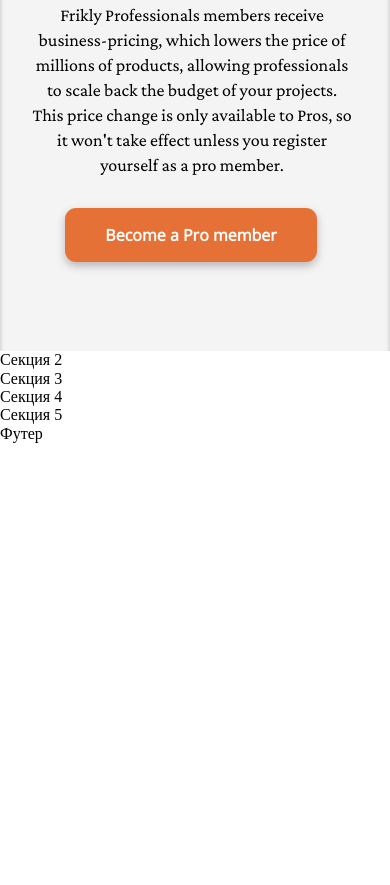
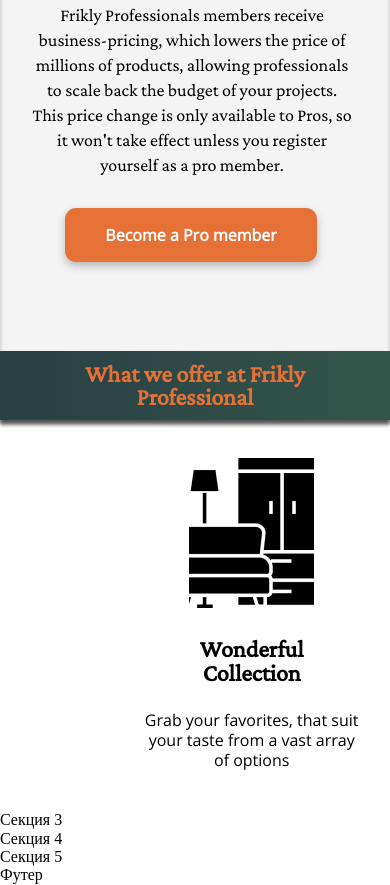
Before and after one commit to tatianapriskoka/Interior-design-company-app, a plain HTML site: page index.html in a window 390 px wide. Shown: the part 2882-3767 px from the top of the page. Before the commit the page ends 3325 px from the top, so only its background shows below. Drawn offline with nearby package versions, Linux system fonts and the light colour scheme; files that its build step writes are made by us from their sources.

Commit message:
section2_done

```diff
--- a/assets/scss/components/section_benefits/_section_benefits.scss
+++ b/assets/scss/components/section_benefits/_section_benefits.scss
@@ -0,0 +1,133 @@
+.section-benefits{
+    min-height: 669px;
+    max-height: max-content;
+    display: flex;
+    flex-direction: column;
+    text-align: center;
+}
+
+.section-benefits__container{
+    display: grid;
+    grid-template-columns: repeat(4, 1fr);
+    grid-template-rows: max-content;
+    grid-gap: 0.5%;
+    padding-top: 3.6%;
+}
+.section-benefits__header{
+padding-top: 1.5%;
+}
+
+.section-benefits__title{
+    font-family: 'Crimson Pro', serif;
+    font-weight: 700;
+    font-size: 3rem;
+    line-height: calc(60/48*100%);
+    color: #E67136;
+}
+.item-title-one{
+padding: 0 30% 0 30%;
+margin-bottom: 6.5%;
+}
+.item-title-one, .item-title-two, .item-title-three, .item-title-four{
+margin-top: 5%;
+}
+
+.item-picture{
+    max-width: 100%;
+}
+
+.item-title-one, .item-title-two, .item-title-three, .item-title-four{
+    font-family: 'Crimson Pro', serif;
+    font-weight: 700;
+    font-size: 1.5rem;
+    color: #000000;
+}
+.item-title-three, .item-title-four, .item-title-two{
+    line-height: calc(20/24*100%);
+}
+
+.item-text-one, .item-text-two, .item-text-three, .item-text-four{
+    font-family: 'Open Sans', sans-serif;
+    font-weight: 300;
+    font-size: 1rem;
+    line-height: calc(20/16*100%);
+    color: #000000;
+}
+.item-text-one{
+padding: 0 5% 0 5%;
+}
+.item-text-two{
+    padding: 0 28% 0 28%;
+}
+.item-text-three{
+    padding: 0 20% 0 20%;
+}
+.item-text-four{
+    padding: 0 18% 0 18%;
+}
+
+@media screen and (min-width:481px) and (max-width: 800px){
+    .section-benefits__container{
+        display: grid;
+        grid-template-columns: repeat(2, 1fr);
+        grid-template-rows: max-content;
+        grid-gap: 0.5%;
+        padding-top: 3.6%;
+    }
+}
+
+@media screen and (min-width:320px) and (max-width:480px) {
+    .section-benefits{
+        min-height: 460px;
+        max-height: max-content;
+        max-width: 100vw;
+    }
+
+.section-benefits__container{
+        display: flex;
+        flex-wrap: nowrap;
+        overflow-x: auto;
+        margin-top: 6%;
+        .container__item{
+            flex: 0 0 auto;
+        }
+    }
+
+.section-benefits__header{
+    width: 100vw;
+    padding: 0;
+background: linear-gradient(267.51deg, rgba(90, 155, 92, 0.2) 10.78%, rgba(241, 251, 242, 0) 89.09%), linear-gradient(0deg, rgba(0, 0, 0, 0.2), rgba(0, 0, 0, 0.2)), #335155;
+box-shadow: 0px 4px 4px rgba(0, 0, 0, 0.25), 0px 4px 4px rgba(0, 0, 0, 0.25), 0px 4px 4px rgba(0, 0, 0, 0.25), 0px 4px 4px rgba(0, 0, 0, 0.25);
+}
+.section-benefits__title{
+    font-family: 'Crimson Pro', serif;
+    font-weight: 700;
+    font-size: 1.5rem;
+    line-height: calc(23/24*100%);
+    color: #E67136;
+    padding: 0 5% 0 5%;
+    margin: 3%;
+}
+
+.item-text-one{
+    padding: 0 28% 0 28%;
+}
+.item-text-two{
+    padding: 0 28% 0 28%;
+}
+.item-text-four{
+    padding: 0 22% 0 22%;
+}
+.item-title-two{
+    padding: 0 30% 0 30%;
+    margin-bottom: 6.5%;
+    line-height: calc(16/16*100%);
+}
+.item-title-one{
+line-height: calc(16/16*100%);
+margin-bottom: 5%;
+}
+.item-title-three, .item-title-four{
+    margin-bottom: 10%;
+}
+}
--- a/index.html
+++ b/index.html
@@ -72,7 +72,34 @@
         </section>
 
         <section class="section-benefits">
-            Секция 2
+            <div class="section-benefits__header">
+                <h2 class="section-benefits__title">What we offer at Frikly Professional</h2>
+            </div>
+            <div class="section-benefits__container container">
+                <div class="container__item container-item-one">
+                    <img class="item-picture item-picture-one" src="../images/furniture-1-1.png" alt="furniture">
+                    <h6 class="item-title item-title-one">Wonderful Collection</h6>
+                    <p class="item-text item-text-one">Grab your favorites, that suit your taste from a vast array of
+                        options</p>
+                </div>
+                <div class="container__item container-item-two">
+                    <img class="item-picture item-picture-two" src="../images/repairing-service-1.png" alt="service">
+                    <h6 class="item-title item-title-two">Customized Services</h6>
+                    <p class="item-text item-text-two">Accelerate the process through our customized services.</p>
+                </div>
+                <div class="container__item container-item-three">
+                    <img class="item-picture item-picture-three" src="../images/coupon-1-1.png" alt="coupons">
+                    <h6 class="item-title item-title-three">Exclusive Coupons</h6>
+                    <p class="item-text item-text-three">Get your own promo codes to get exclusive discounts and rewards
+                    </p>
+                </div>
+                <div class="container__item container-item-four">
+                    <img class="item-picture item-picture-four" src="../images/fast-delivery-1.png" alt="fastDelivery">
+                    <h6 class="item-title item-title-four">Quick Delivery</h6>
+                    <p class="item-text item-text-four">Fasten the pace of your project with our quick delivery service
+                        of Frikly.</p>
+                </div>
+            </div>
         </section>
 
         <section class="section-rewards">
```
Also changed, not shown: assets/scss/components/content/_content.scss (+9 -4 lines), assets/styles/index.css, 1 other file.
